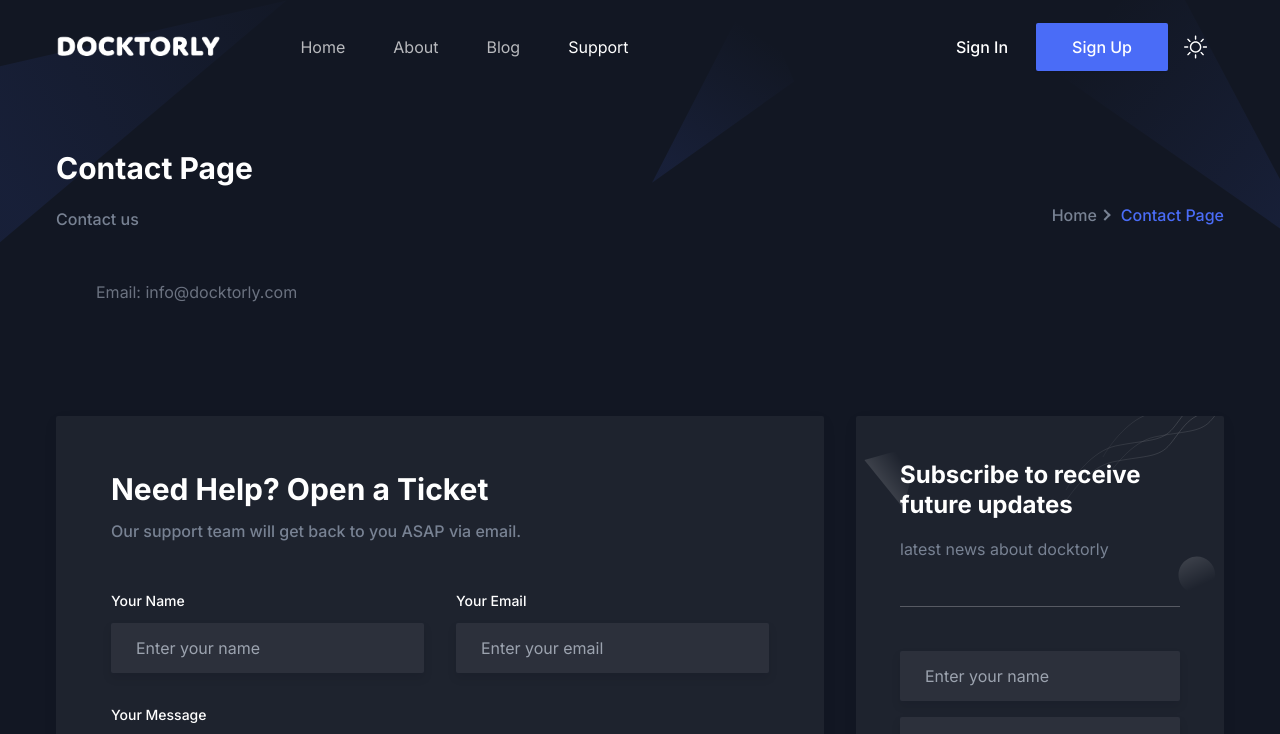
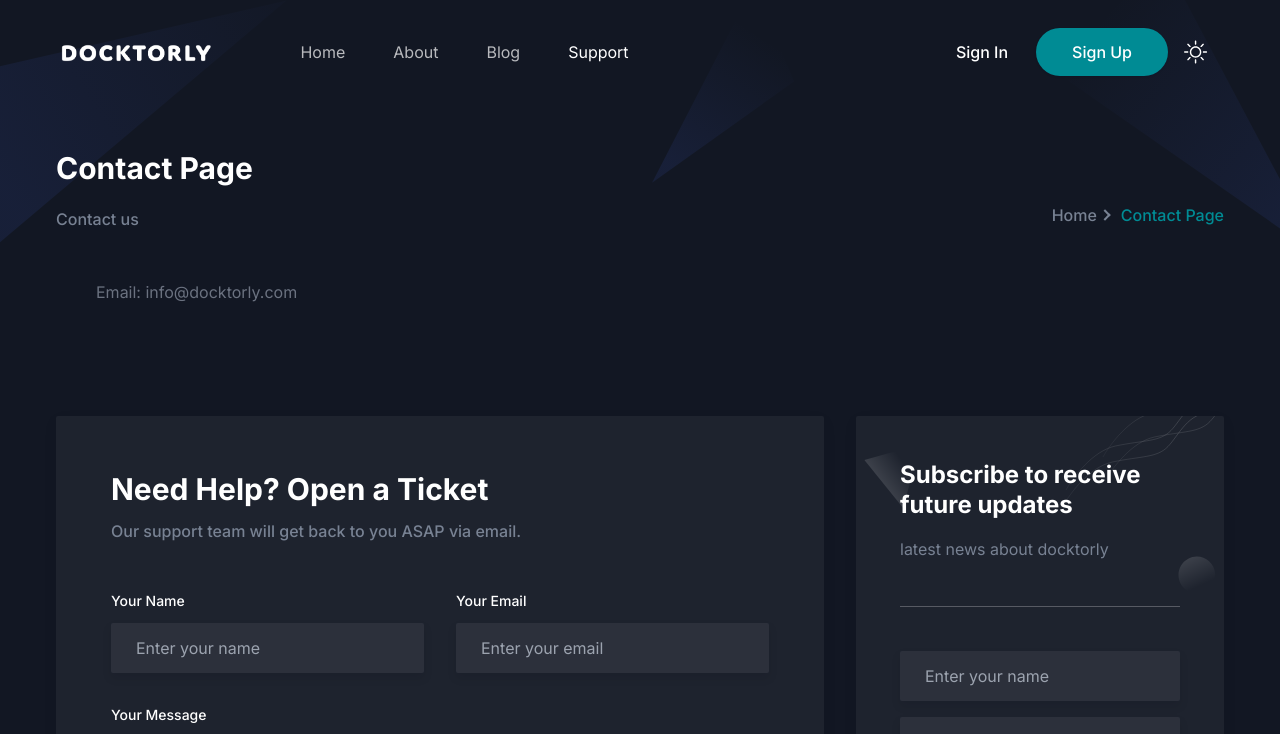
Before and after one commit to syounglee012/docktorly-frontend, a Next.js app: page /contact in a window 1280 px wide. Shown: the top 734 px of the page. Built offline with nearby package versions, Linux system fonts and the light colour scheme.

Commit message:
theme color changed to teal

```diff
--- a/components/Header/index.tsx
+++ b/components/Header/index.tsx
@@ -167,7 +167,7 @@ const Header = () => {
                 </Link>
                 <Link
                   href="/signup"
-                  className="ease-in-up shadow-btn hover:shadow-btn-hover hidden rounded-sm bg-primary px-8 py-3 text-base font-medium text-white transition duration-300 hover:bg-opacity-90 md:block md:px-9 lg:px-6 xl:px-9"
+                  className="ease-in-up shadow-btn hover:shadow-btn-hover hidden rounded-3xl bg-primary px-8 py-3 text-base font-medium text-white transition duration-300 hover:bg-opacity-90 md:block md:px-9 lg:px-6 xl:px-9"
                 >
                   Sign Up
                 </Link>
--- a/components/Hero/index.tsx
+++ b/components/Hero/index.tsx
@@ -27,13 +27,13 @@ const Hero = () => {
                 <div className="flex flex-col items-center justify-center space-y-4 sm:flex-row sm:space-x-4 sm:space-y-0">
                   <Link
                     href="./contact"
-                    className="rounded-sm bg-primary px-8 py-4 text-base font-semibold text-white duration-300 ease-in-out hover:bg-primary/80"
+                    className="rounded-3xl bg-primary px-8 py-4 text-base font-semibold text-white duration-300 ease-in-out hover:bg-primary/80"
                   >
                     Get Started
                   </Link>
                   <Link
                     href="./about"
-                    className="inline-block rounded-sm bg-black px-8 py-4 text-base font-semibold text-white duration-300 ease-in-out hover:bg-black/90 dark:bg-white/10 dark:text-white dark:hover:bg-white/5"
+                    className="inline-block rounded-3xl bg-black px-8 py-4 text-base font-semibold text-white duration-300 ease-in-out hover:bg-black/90 dark:bg-white/10 dark:text-white dark:hover:bg-white/5"
                   >
                     Learn More
                   </Link>
--- a/tailwind.config.js
+++ b/tailwind.config.js
@@ -38,7 +38,7 @@ module.exports = {
         white: "#FFFFFF",
         black: "#121723",
         dark: "#1D2430",
-        primary: "#4A6CF7",
+        primary: "#008B94",
         yellow: "#FBB040",
         "body-color": "#788293",
         "body-color-dark": "#959CB1",
```
Also changed, not shown: public/images/logo/logo.png.
